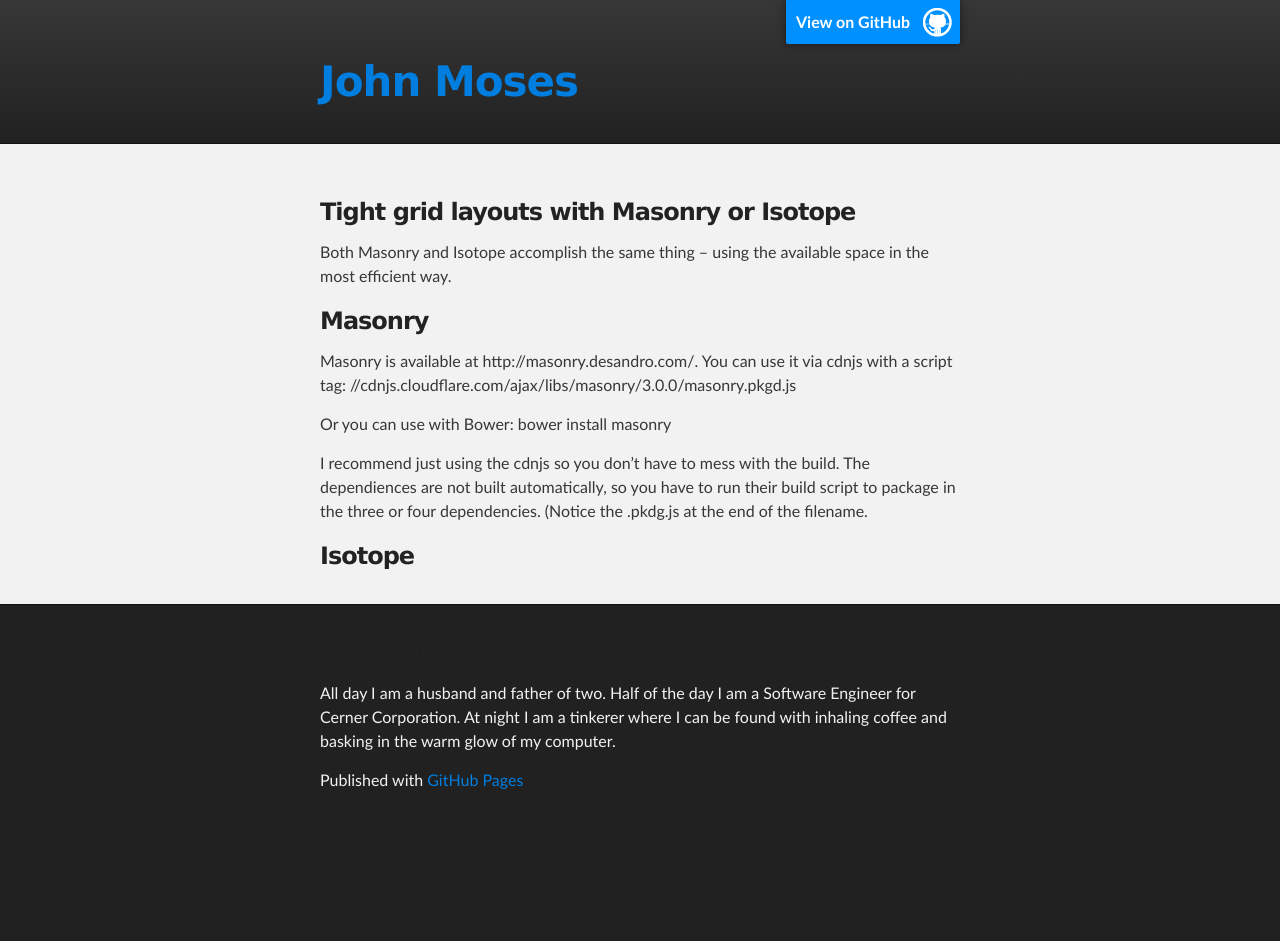
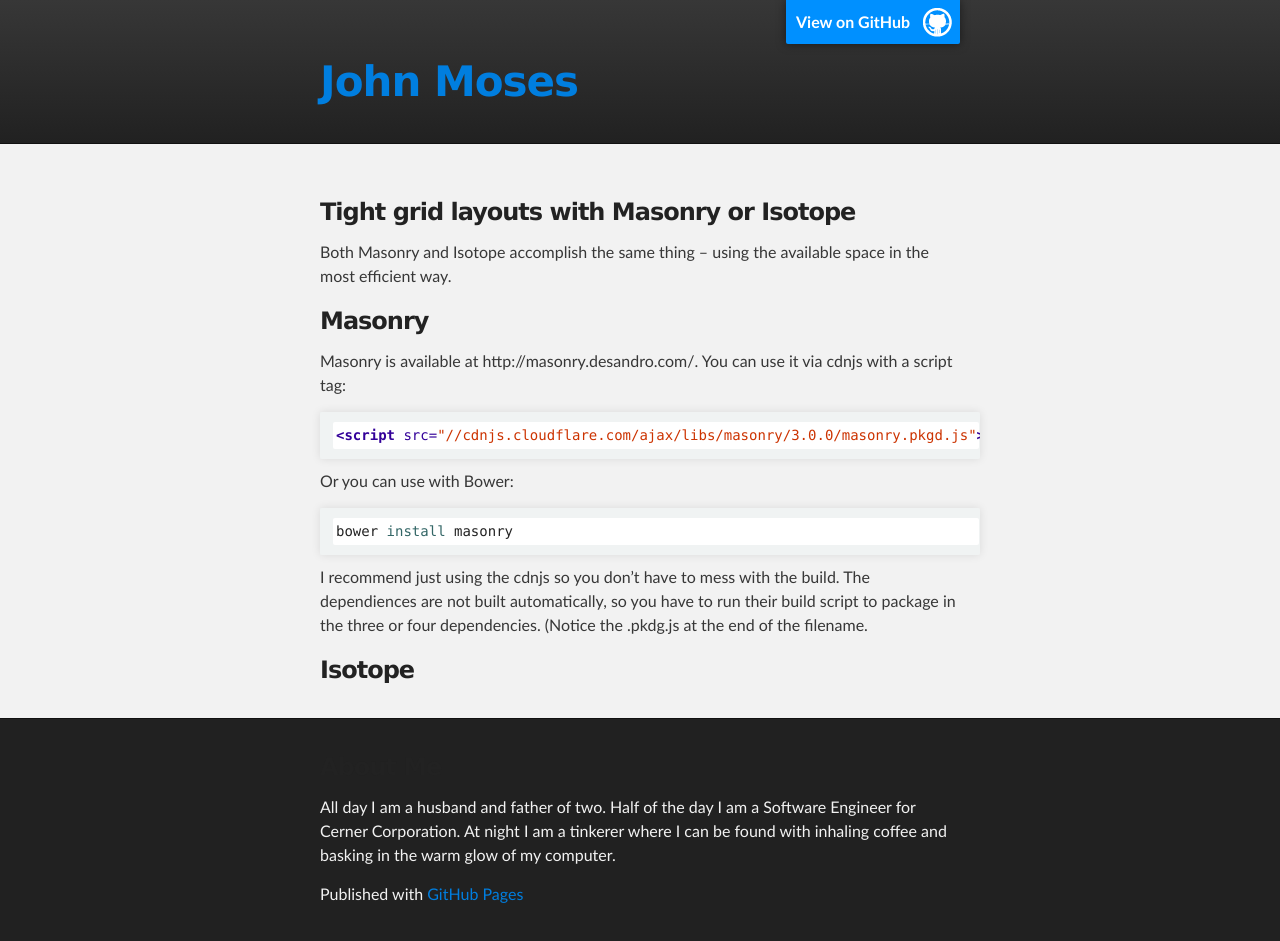
Before and after one commit to jonaldomo/jonaldomo.github.io, a Jekyll site: the page built from _posts/2013-06-30-how-etsy-and-pinterest-manage-layouts.md, in a window 1280 px wide. Built offline with Jekyll 4.4.1, drawn with Linux system fonts in a browser that asks for light colours; before the commit the page ends 900 px from its top, so only the background shows below that.

Commit message:
Update 2013-06-30-how-etsy-and-pinterest-manage-layouts.md
code blocks

````diff
--- a/_posts/2013-06-30-how-etsy-and-pinterest-manage-layouts.md
+++ b/_posts/2013-06-30-how-etsy-and-pinterest-manage-layouts.md
@@ -9,10 +9,14 @@ space in the most efficient way.
 ### Masonry
 Masonry is available at http://masonry.desandro.com/. You can use it via cdnjs
 with a script tag:
-//cdnjs.cloudflare.com/ajax/libs/masonry/3.0.0/masonry.pkgd.js
+```html
+<script src="//cdnjs.cloudflare.com/ajax/libs/masonry/3.0.0/masonry.pkgd.js"></script>
+```
 
 Or you can use with Bower:
+```bash
 bower install masonry
+```
 
 I recommend just using the cdnjs so you don't have to mess with the build.  The
 dependiences are not built automatically, so you have to run their build script
````
